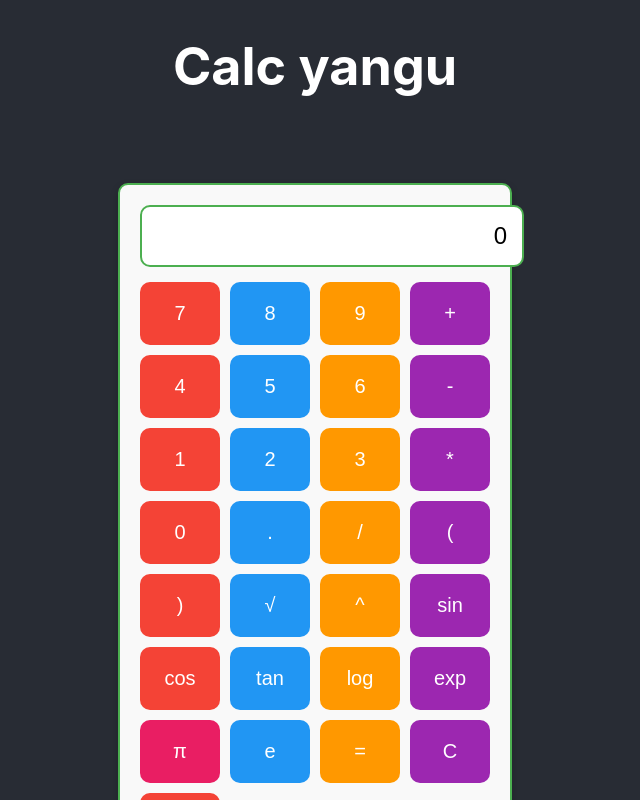
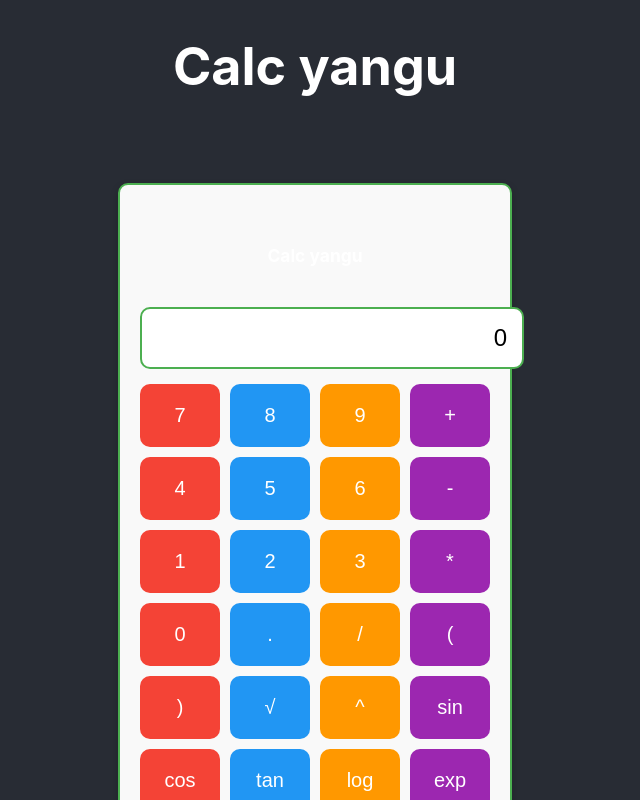
Before and after one commit to mugane-wahome/Advanced-calculator, a React (Create React App) app: page / in a window 1280 px wide. Shown: the top 800 px of the page, without its empty margins (325-965 px from the left). Built offline with nearby package versions, Linux system fonts and the light colour scheme.

Commit message:
initial commit

```diff
--- a/src/Calculator.js
+++ b/src/Calculator.js
@@ -24,6 +24,7 @@ const Calculator = () => {
 
     return (
         <div className="calculator">
+          <div><h6>Calc yangu</h6></div>
             <input type="text" value={display} readOnly />
             <div className="buttons">
                 <button onClick={() => handleButtonClick('7')}>7</button>
```
